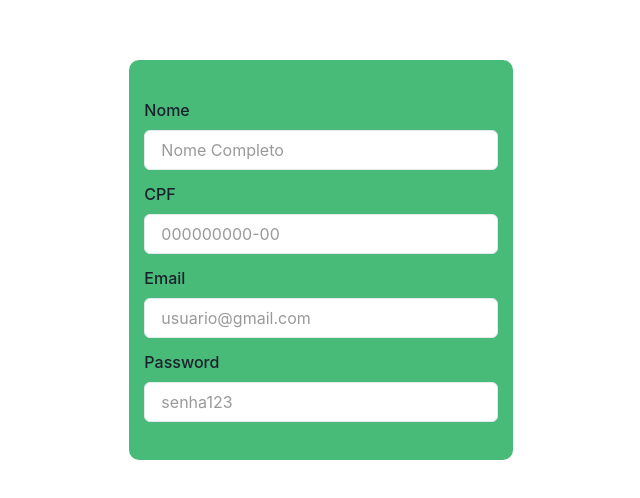
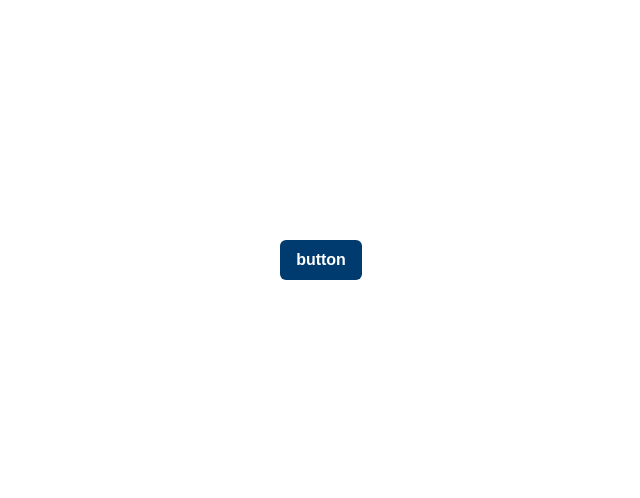
Before and after one commit to phedrohenriique/provi-hack-environment, a Next.js app: page /testcomponents in a window 1280 px wide. Shown: the part 140-638 px from the top of the page, without its empty margins (319-959 px from the left). Built offline with nearby package versions, Linux system fonts and the light colour scheme.

Commit message:
blue button created

```diff
--- a/src/pages/home/InfoNumberCards.js
+++ b/src/components/InfoCards/InfoNumberCards.js
@@ -5,7 +5,7 @@ import {
 } from '@chakra-ui/react'
 
 export default function InfoNumberCards({title, description}) {
-    const text = {
+    const style = {
         color: '#003B70',
         fontFamily: 'sans-serif',
         fontWeight: '600'
@@ -21,8 +21,8 @@ export default function InfoNumberCards({title, description}) {
             borderRadius='md'
             padding='5%'
         >
-            <Text style={text} fontSize='8xl'>{title}</Text>
-            <Text style={text} fontSize='xl'>{description}</Text>
+            <Text style={style} fontSize='8xl'>{title}</Text>
+            <Text style={style} fontSize='xl'>{description}</Text>
         </Box>
     )
 }
--- /dev/null
+++ b/src/components/button/BlueButton.js
@@ -0,0 +1,19 @@
+import React from 'react'
+import { Button } from '@chakra-ui/react'
+import { Link } from 'react-router-dom'
+
+export default function BlueButton({ text, link }) {
+    const style = {
+        color: 'white',
+        background: '#003B70',
+        fontFamily: 'sans-serif',
+        fontWeight: '600'
+    }
+    return (
+
+            <Button style={style}>
+                {text}
+            </Button>
+
+    )
+}
--- a/src/pages/home/index.js
+++ b/src/pages/home/index.js
@@ -1,10 +1,12 @@
 import React from 'react'
-import InfoNumberCards from './InfoNumberCards';
+import InfoNumberCards from '../../components/InfoCards/InfoNumberCards';
 
 export default function HomePage() {
   return (
     <>
-    <InfoNumberCards title='+100' description='Pessoas conectadas à uma instituição' />
+    <InfoNumberCards
+    title='+100'
+    description='Pessoas conectadas à uma instituição' />
     </>
   )
 }
--- a/src/pages/testcomponents/index.js
+++ b/src/pages/testcomponents/index.js
@@ -1,10 +1,11 @@
 import React from 'react'
+import BlueButton from '../../components/Button/BlueButton'
 import RegisterCard from '../../components/registercard'
 
 export default function TestComponents() {
     return (
         <>
-            <RegisterCard></RegisterCard>
+        <BlueButton text='button' link='http://localhost:3000'></BlueButton>
         </>
     )
 }
```
Also changed, not shown: src/components/button/GreenButton.js (added, +7 -0 lines).
